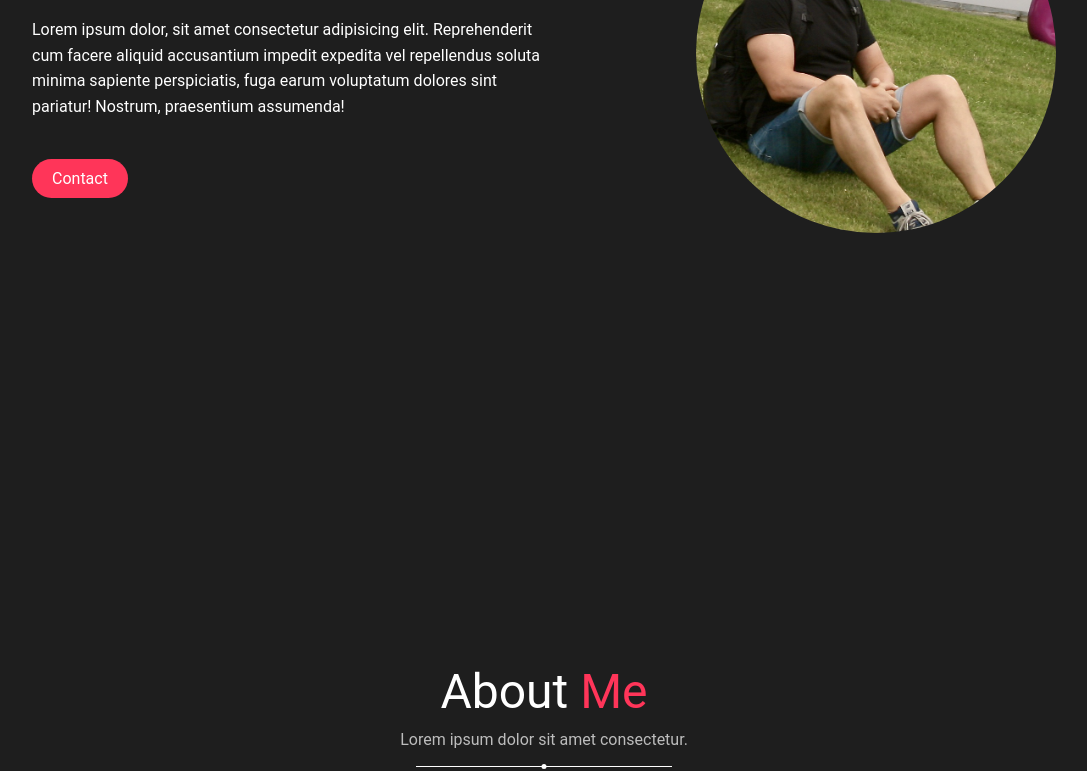
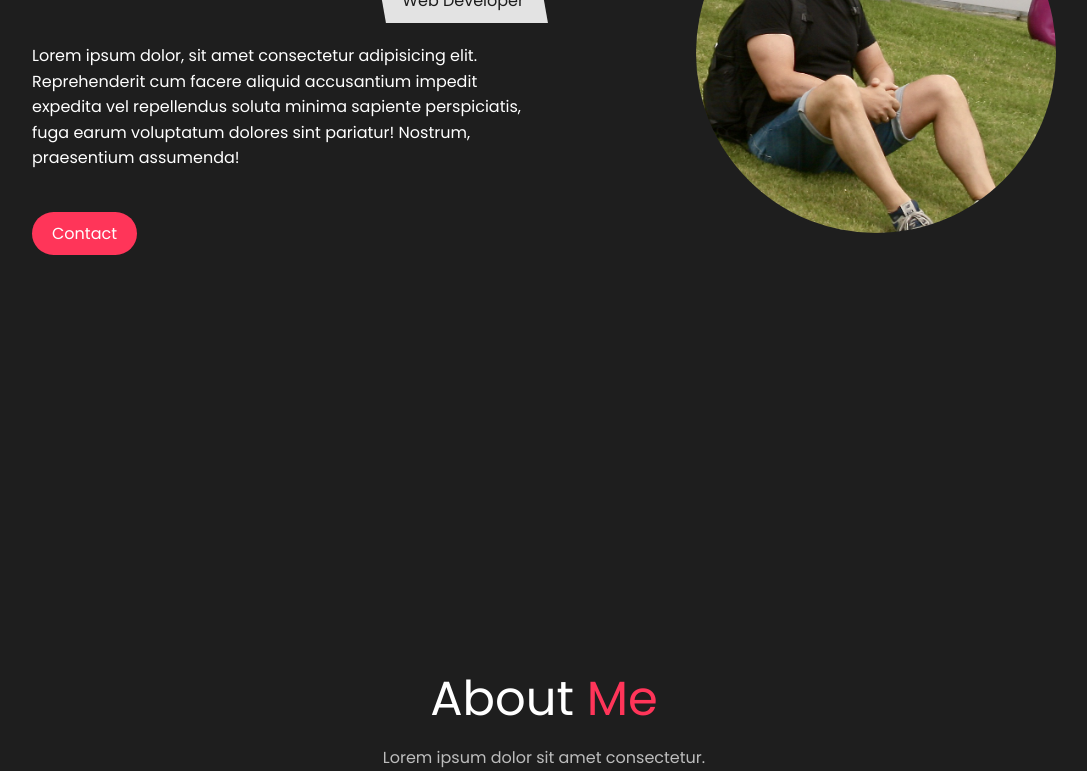
Before and after one commit to Victorvs1967/personal-portfolio, a website: page public/index.html in a window 1280 px wide. Shown: the part 287-1058 px from the top of the page, without its empty margins (96-1183 px from the left). Drawn offline with Linux system fonts and the light colour scheme.

Commit message:
add font

```diff
--- a/public/css/style.css
+++ b/public/css/style.css
@@ -1,3 +1,5 @@
+@import url('https://fonts.googleapis.com/css2?family=Poppins:wght@100;200;300;400;500;600;700;800&display=swap');
+
 /* common */
 * {
   margin: 0;
@@ -12,7 +14,7 @@ body {
   position: relative;
   background: #1e1e1e;
   color: #fff;
-  font-family: 'Roboto', sans-serif;
+  font-family: 'Poppins', sans-serif;
 }
 
 /* navbar */
```
